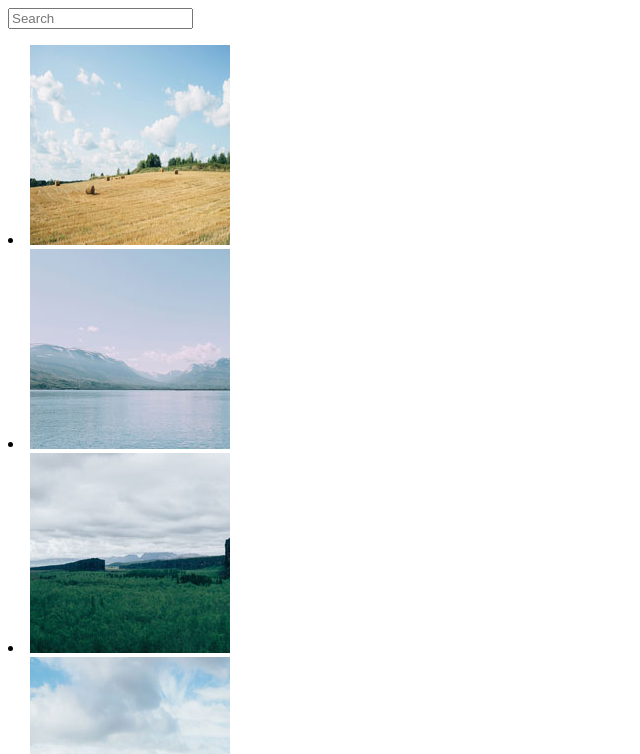
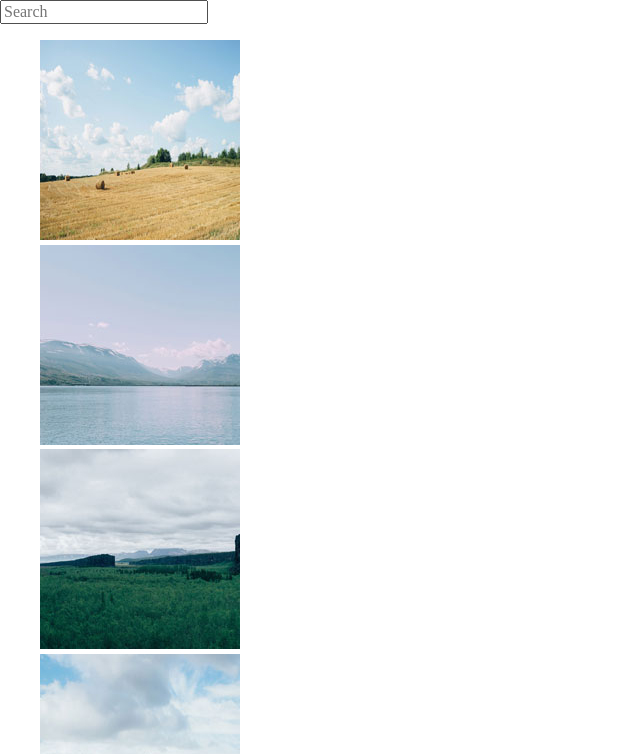
Before and after one commit to Stheven-Cabral/Interactive_Photo_Gallery, a plain HTML site: page index.html in a window 1280 px wide. Shown: the top 754 px of the page, without its empty margins (0-640 px from the left). Drawn offline with Linux system fonts and the light colour scheme.

Commit message:
02/01/2020 1009

```diff
--- a/index.html
+++ b/index.html
@@ -4,6 +4,7 @@
     <meta charset="UTF-8">
     <meta name="viewport" content="width=device-width, initial-scale=1.0">
     <meta http-equiv="X-UA-Compatible" content="ie=edge">
+    <link rel="stylesheet" href="css/styles.css">
     <title>Interactive Photo Gallery</title>
 </head>
 <body>
@@ -12,7 +13,7 @@
     </section>
 
     <main>
-        <ul></ul>
+        <ul>
             <li><img src="photos/thumbnails/01.jpg"></li>
             <li><img src="photos/thumbnails/02.jpg"></li>
             <li><img src="photos/thumbnails/03.jpg"></li>
--- a/scss/styles.scss
+++ b/scss/styles.scss
@@ -1,6 +1,8 @@
+// variables import
+@import 'utilities/variables.scss';
+
 // Base imports
 @import 'base/_normalize.scss';
-@import 'base/_typography.scss';
 
 // Components imports
 @import 'components/_layout.scss';
--- /dev/null
+++ b/scss/utilities/_variables.scss
@@ -0,0 +1 @@
+$page-align: auto;
```
Also changed, not shown: css/styles.css (added), scss/components/_layout.scss (added), 1 other file.
